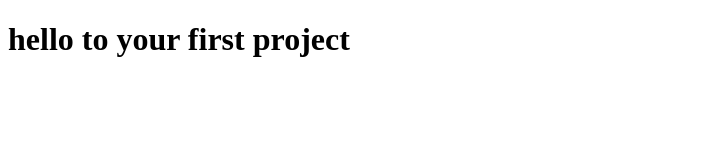
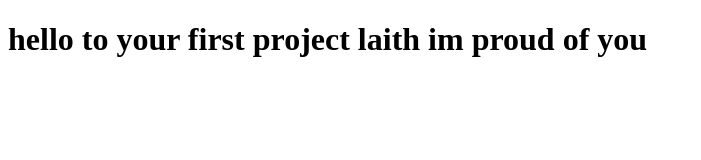
Before and after one commit to laith47/test, a plain HTML site: page site/index.html in a window 1280 px wide. Shown: the whole page, without its empty margins (0-701 px from the left). Drawn offline with Linux system fonts and the light colour scheme.

Commit message:
addition.

```diff
--- a/site/index.html
+++ b/site/index.html
@@ -4,6 +4,6 @@
 	<title>project</title>
 </head>
 <body>
-<h1>hello to your first project</h1>
+<h1>hello to your first project laith im proud of you</h1>
 </body>
 </html>
```
